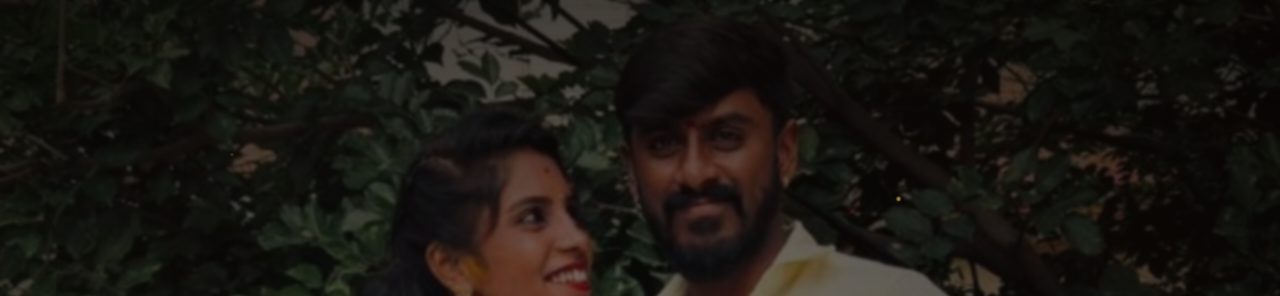
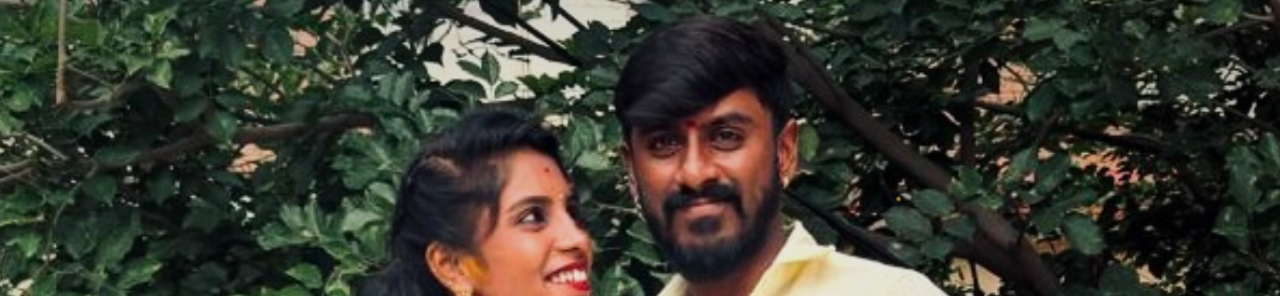
Before and after one commit to vsoftinvitations-ctrl/Shahrikumar-Thanushree, a website built with Vite: page index.html in a window 1280 px wide. Shown: the top 296 px of the page. Built offline with nearby package versions, Linux system fonts and the light colour scheme.

Commit message:
Brighten preloader tap-to-open background image and reduce dark overlay

```diff
--- a/src/style.css
+++ b/src/style.css
@@ -76,7 +76,7 @@ body.preloader-active #app>*:not(#wedding-preloader) {
   object-fit: cover;
   object-position: center 30%;
   animation: preloaderKenBurns 12s ease-out forwards;
-  filter: brightness(0.85) contrast(1.05);
+  filter: brightness(1.08) contrast(1.02);
 }
 
 @keyframes preloaderKenBurns {
@@ -93,11 +93,11 @@ body.preloader-active #app>*:not(#wedding-preloader) {
   position: absolute;
   inset: 0;
   background: radial-gradient(ellipse at center,
-      rgba(14, 10, 7, 0.42) 0%,
-      rgba(14, 10, 7, 0.68) 60%,
-      rgba(8, 5, 3, 0.88) 100%);
-  backdrop-filter: blur(1px);
-  -webkit-backdrop-filter: blur(1px);
+      rgba(0, 0, 0, 0.04) 0%,
+      rgba(0, 0, 0, 0.15) 60%,
+      rgba(8, 5, 3, 0.32) 100%);
+  backdrop-filter: none;
+  -webkit-backdrop-filter: none;
 }
 
 /* Stardust Gold Particles */
```
